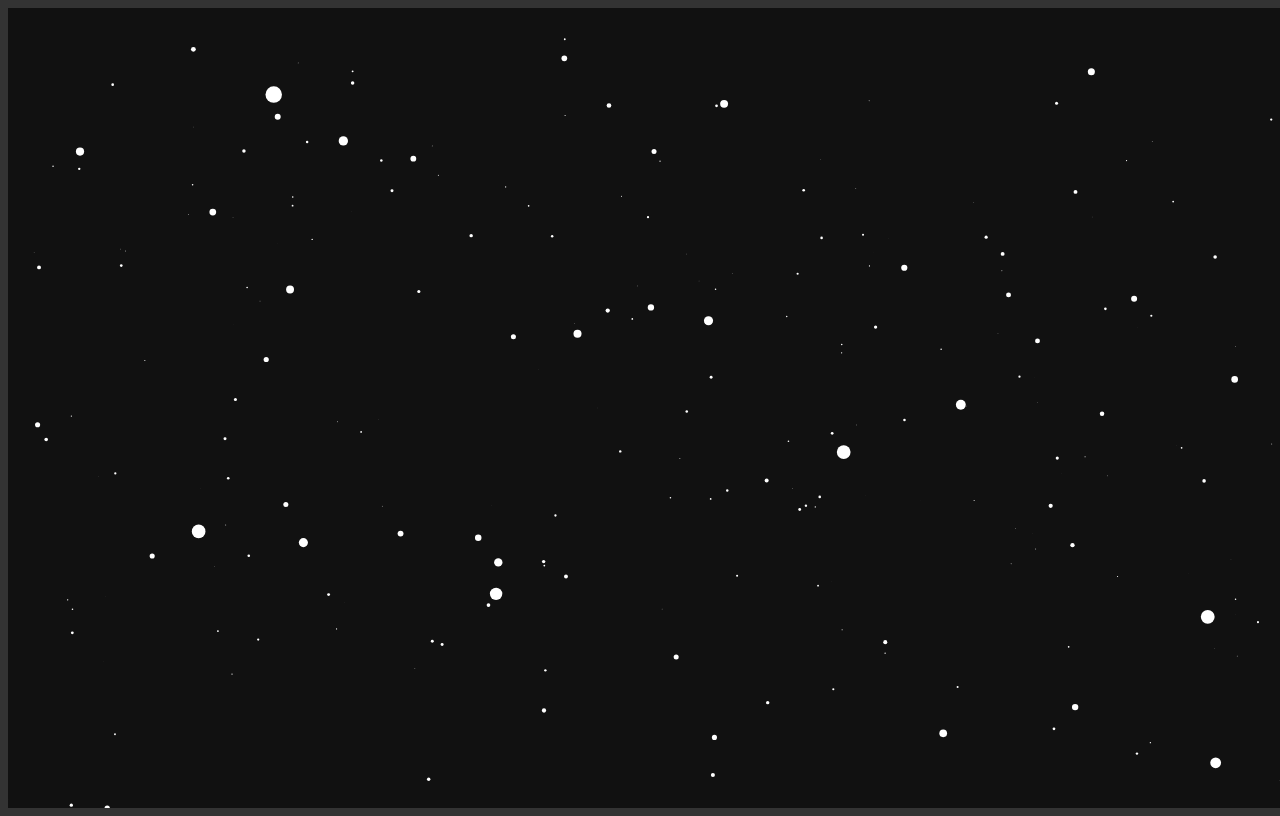
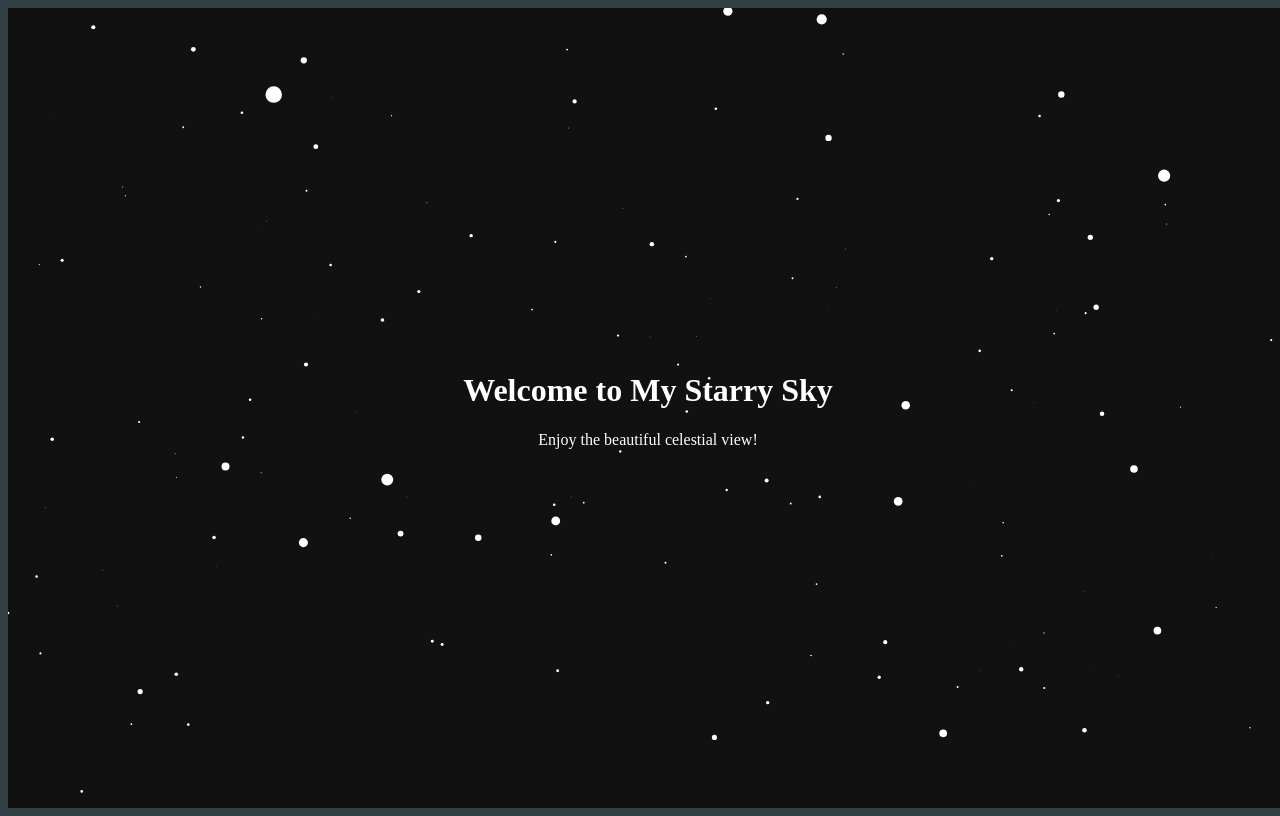
Before and after one commit to greg2105/NASADash, a React (Vite) app in the folder my-nasa-dashboard/: page / in a window 1280 px wide. Built offline with nearby package versions, Linux system fonts and the light colour scheme.

Commit message:
putting text on top of the sky works now

```diff
--- a/my-nasa-dashboard/src/App.jsx
+++ b/my-nasa-dashboard/src/App.jsx
@@ -2,11 +2,13 @@ import React from 'react';
 import ReactDOM from 'react-dom/client';
 import Buttons from './components/Buttons';
 import StarrySky from './components/StarrySky';
+import Text from './components/Text'; // Import the Text component
 import './styles/App.css';
 
 ReactDOM.createRoot(document.getElementById('root')).render(
   <>
     <Buttons />
     <StarrySky />
+    <Text /> {/* Render the Text component */}
   </>
 );
--- a/my-nasa-dashboard/src/components/StarrySky.jsx
+++ b/my-nasa-dashboard/src/components/StarrySky.jsx
@@ -13,7 +13,7 @@ const StarrySky = () => {
     let centerX = canvasWidth * 0.5;
     let centerY = canvasHeight * 0.5;
 
-    let numberOfStars = 500;
+    let numberOfStars = 325;
     let stars = [];
 
     let frames_per_second = 60;
--- /dev/null
+++ b/my-nasa-dashboard/src/components/Text.jsx
@@ -0,0 +1,13 @@
+import React from 'react';
+import '../styles/Text.css';
+
+const Text = () => {
+  return (
+    <div className="text-container">
+      <h1>Welcome to My Starry Sky</h1>
+      <p>Enjoy the beautiful celestial view!</p>
+    </div>
+  );
+};
+
+export default Text;
--- a/my-nasa-dashboard/src/styles/App.css
+++ b/my-nasa-dashboard/src/styles/App.css
@@ -1,5 +1,21 @@
+.app-container {
+  position: relative;
+  width: 100vw;
+  height: 100vh;
+}
+
+.text-container {
+  position: absolute;
+  top: 50%;
+  left: 50%;
+  transform: translate(-50%, -50%);
+  z-index: 1; /* Ensure the text is on top of the canvas */
+  color: white; /* Set the text color as desired */
+  text-align: center; /* Center the text */
+}
+
 body {
-  background-color: #333;
+  background-color: #323F45;
 }
 main {
   flex-grow: 1;
--- /dev/null
+++ b/my-nasa-dashboard/src/styles/Text.css
@@ -0,0 +1,9 @@
+.text-container {
+    position: absolute;
+    top: 50%;
+    left: 50%;
+    transform: translate(-50%, -50%);
+    color: white;
+    text-align: center;
+    z-index: 1; /* Ensure the text is on top */
+  }
--- a/my-nasa-dashboard/src/styles/reset.css
+++ /dev/null
@@ -1,16 +0,0 @@
-/* reset.css */
-body, html {
-    margin: 0;
-    padding: 0;
-    height: 100%;
-    width: 100%;
-  }
-
-  .starry-sky-container {
-    position: fixed;
-    top: 0;
-    left: 0;
-    width: 100%;
-    height: 100%;
-    z-index: -1;
-  }
```
Also changed, not shown: my-nasa-dashboard/src/components/StarBackground.jsx (deleted, +0 -43 lines), my-nasa-dashboard/src/components/StarsCanvas.jsx (deleted, +0 -10 lines), my-nasa-dashboard/src/components/TestComponent.jsx (deleted, +0 -12 lines).
